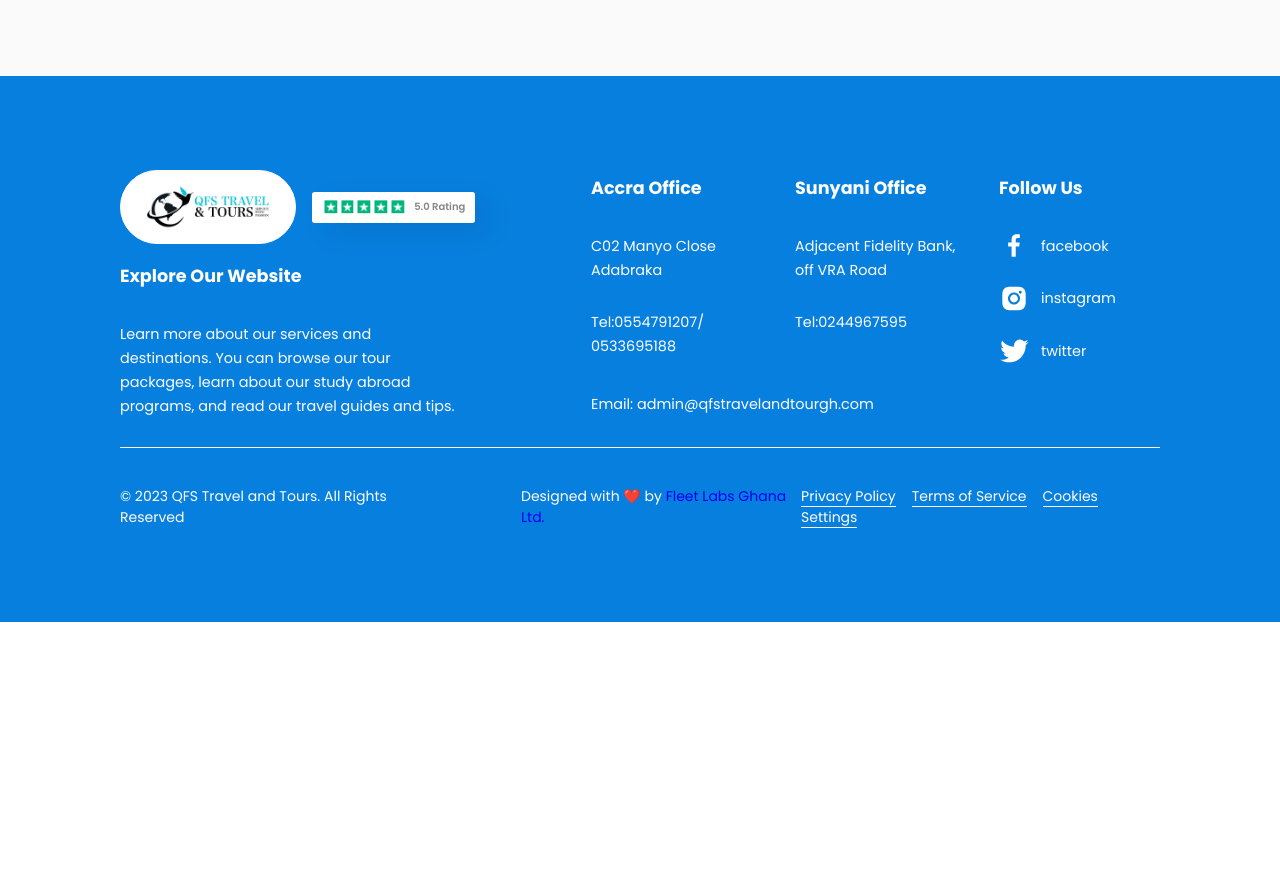
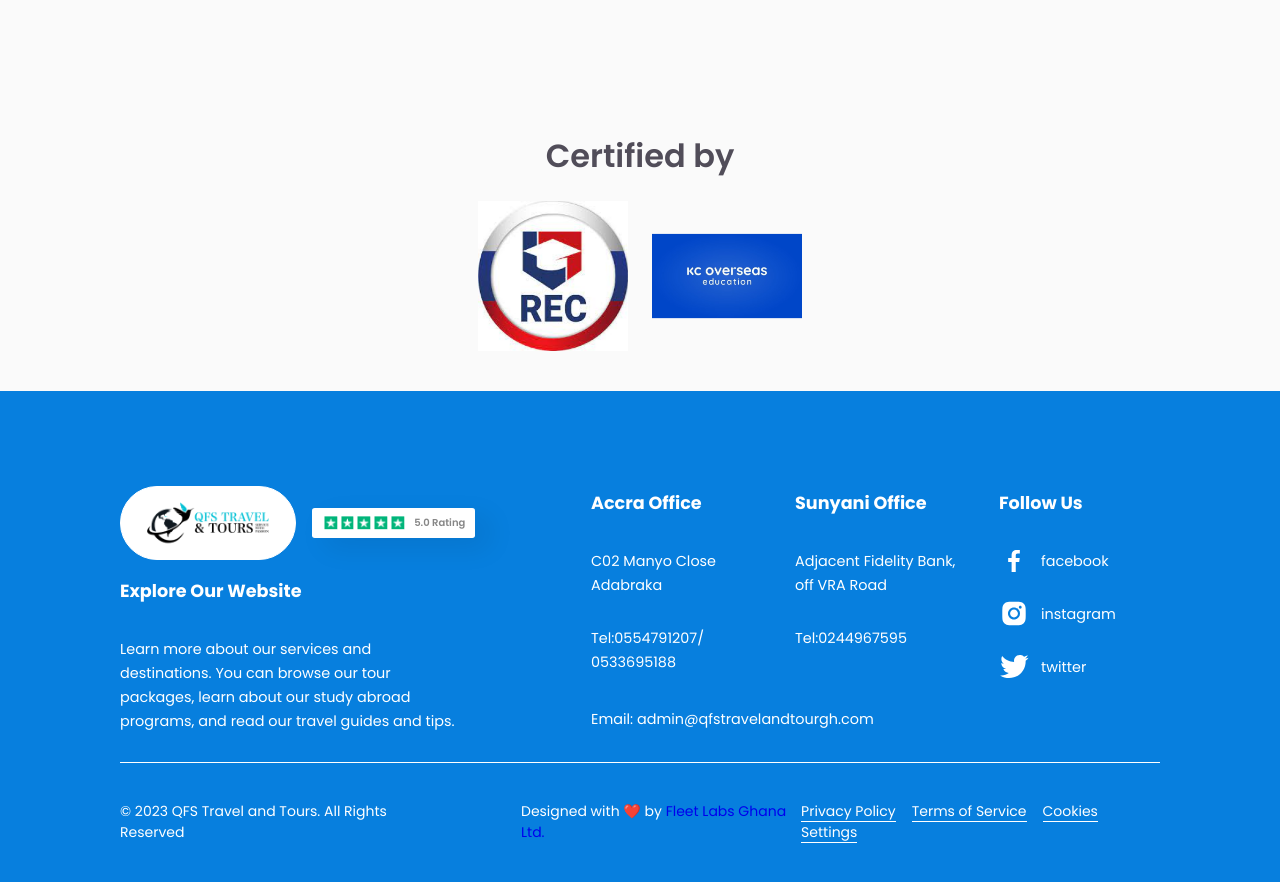
Before and after one commit to Fv-tima/QFStravelAndTour, a React (Vite) app: page /about in a window 1280 px wide. Shown: the part 3840-4722 px from the top of the page. Before the commit the page ends 4462 px from the top, so only its background shows below. Built offline with nearby package versions, Linux system fonts and the light colour scheme.

Commit message:
houseKeeping

```diff
--- a/src/components/About/About.jsx
+++ b/src/components/AboutHead/AboutHead.jsx
@@ -1,9 +1,9 @@
 import React from "react";
-import { Header } from "../About/About.styled";
+import { Header } from "../AboutHead/AboutHead.styled";
 import Rectangle2 from "../../assets/images/Rectangle2.png";
 import Rectangle3 from "../../assets/images/Rectangle3.jpeg";
 
-export default function Abouthead () {
+export default function AboutHead () {
   return (
       <Header>
         <img id="one" src={ Rectangle2 } />
--- /dev/null
+++ b/src/components/Cert/Cert.jsx
@@ -0,0 +1,20 @@
+import React from 'react'
+import { CertContainer, Cert } from './Cert.styled';
+import image1 from "../../assets/images/img1.png";
+import image2 from "../../assets/images/img2.png";
+
+function Partners() {
+  return (
+    <Cert>
+      <h1>
+        Certified by
+      </h1>
+      <CertContainer>
+        <img src={image1} alt="Cert 1" />
+        <img src={image2} alt="Cert 2" />
+      </CertContainer>
+    </Cert>
+  );
+}
+
+export default Partners
--- /dev/null
+++ b/src/components/Cert/Cert.styled.js
@@ -0,0 +1,39 @@
+import styled from "styled-components";
+
+export const CertContainer = styled.div`
+  display: flex;
+  align-items:center;
+  justify-content: center;
+  gap: 24px;
+  padding-bottom: 40px;
+  img {
+    height: 150px;
+  }
+
+  @media (max-width: 768px) {
+    align-items:center;
+    justify-content: center;
+  }
+`;
+
+export const Cert = styled.div`
+  margin-top: 3.5rem;
+  h1 {
+    text-align: center;
+    font-family: "Poppins", san-serif;
+    font-size: 2rem;
+    font-weight: 600;
+    line-height: 3rem;
+    color: #514d59;
+  }
+  span {
+    color: #514d59;
+  }
+
+  @media (max-width: 768px) {
+    h1 {
+      font-size: 1.7rem;
+      line-height: 3.5rem;
+    }
+  }
+`;
--- a/src/pages/About/About.jsx
+++ b/src/pages/About/About.jsx
@@ -1,15 +1,17 @@
 import React from "react";
-import Abouthead from "../../components/About/About";
+import AboutHead from "../../components/AboutHead/AboutHead";
 import AboutBody from "../../components/AboutBody/AboutBody";
 import { MainAbout } from './About.styled'
-import { Nav, Footer } from "../../components";
+import { Nav, Footer, Cert } from "../../components";
+
 export default function About() {
   return (
     <div className="about">
       <Nav/>
         <MainAbout>
-          <Abouthead />
+          <AboutHead />
           <AboutBody />
+          <Cert />
         </MainAbout>
       <Footer/>
     </div>
--- a/src/pages/About/About.styled.js
+++ b/src/pages/About/About.styled.js
@@ -1,4 +1,5 @@
 import { styled } from "styled-components";
+
 export const MainAbout = styled.div`
 background: #FAFAFA;
 `
```
Also changed, not shown: src/components/index.js (+5 -3 lines), src/components/AboutHead/AboutHead.styled.js (renamed from src/components/About/About.styled.js).
